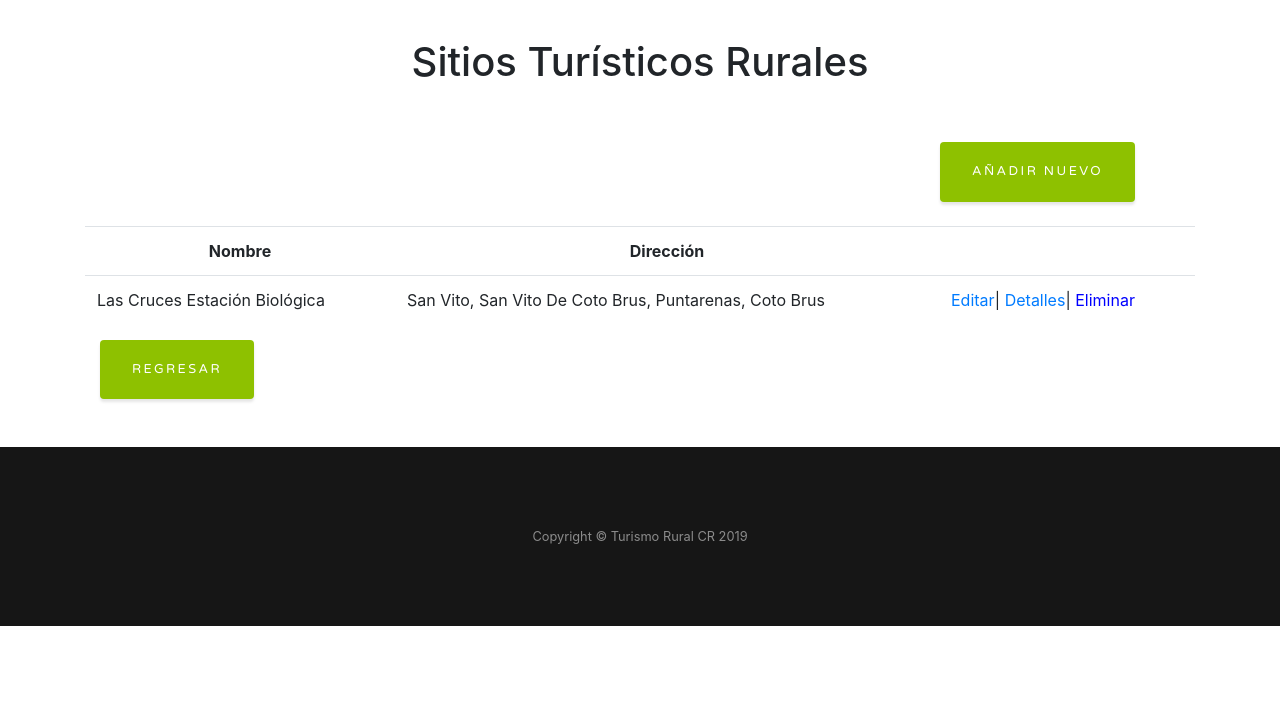
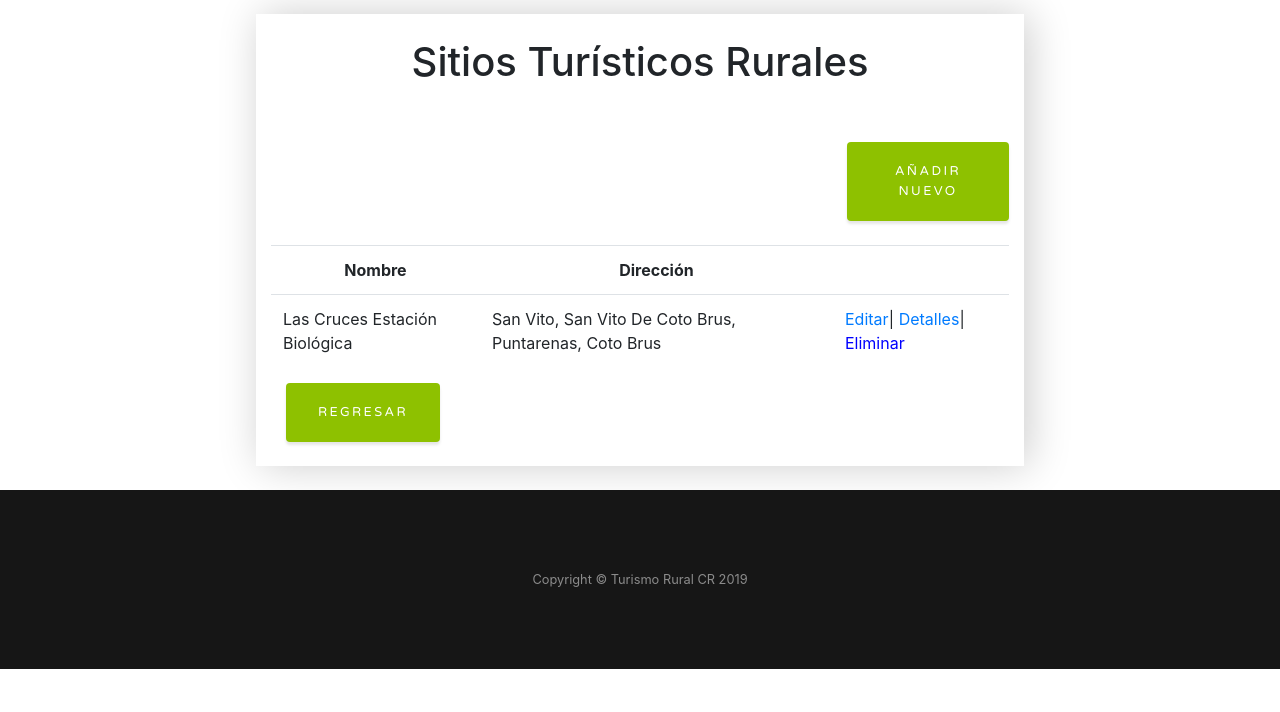
Before and after one commit to DianaBonillaE/ProyectoWebExpertos, a PHP site: page /views/ListSite.php in a window 1280 px wide. Shown: the part 88-800 px from the top of the page. Run offline with PHP 8.4, Linux system fonts and the light colour scheme.

Commit message:
ultimos cambios

```diff
--- a/proyectoWeb/css/admin.css
+++ b/proyectoWeb/css/admin.css
@@ -137,3 +137,8 @@ footer {
   .btn-primary:active {
     background-color: #8EC100 !important;
   }
+  .md-3 {
+    box-shadow: 5px 0px 40px rgba(0,0,0, .2);
+      width: 60%;
+
+  }
--- a/proyectoWeb/views/CreateSite.php
+++ b/proyectoWeb/views/CreateSite.php
@@ -1,4 +1,4 @@
-<?php include 'header.php';?>
+<?php include 'headerAdmin.php';?>
    <div class="container md-3" style="margin-top:8%;">
       <br />
       <h1 class="text-center">Ingresar un Sitio Turístico Rural</h1>
```
